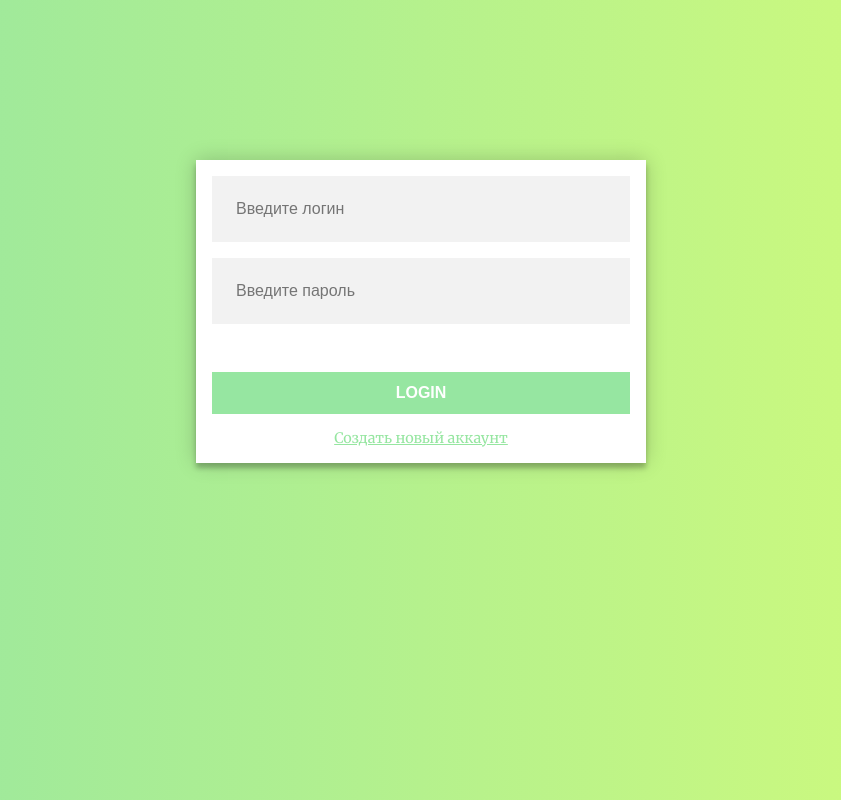
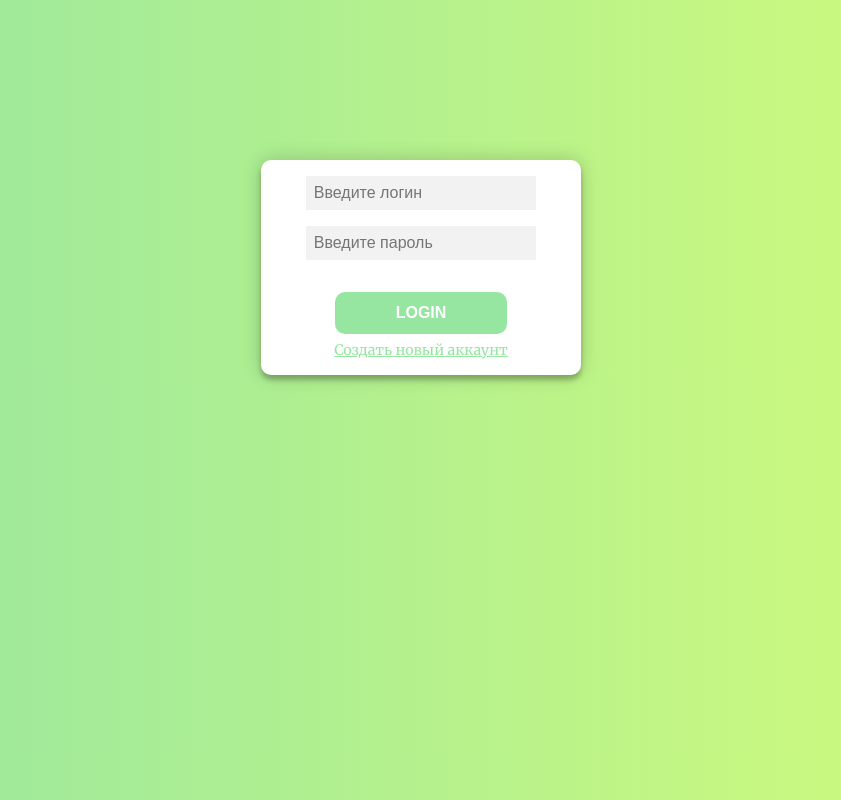
Before and after one commit to daswer123/autoRec, a website built with Parcel: page src/index.html in a window 1280 px wide. Shown: the whole page, without its empty margins (219-1060 px from the left). Built offline with nearby package versions, Linux system fonts and the light colour scheme.

Commit message:
Auth update

```diff
--- a/src/scss/base.scss
+++ b/src/scss/base.scss
@@ -16,7 +16,7 @@ body {
 }
 
 .container {
-  max-width: 450px;
+  max-width: 320px;
   margin: 0 auto;
 
   // margin-top: 5rem;
--- a/src/scss/components/auth.scss
+++ b/src/scss/components/auth.scss
@@ -1,28 +1,36 @@
 .auth {
   margin-top: 20rem;
+
+  border-radius: 10px;
+
+  display: flex;
+  flex-direction: column;
 
   box-shadow: 0 0 20px 0 rgba(0, 0, 0, 0.2), 0 5px 5px 0 rgba(0, 0, 0, 0.24);
   background-color: white;
 
   padding: 2rem;
 
+  align-items: center;
+
   &__input {
     outline: 0;
     border: 0;
     background: #f2f2f2;
-    width: 100%;
+    width: 80%;
 
     margin-bottom: 2rem;
-    padding: 3rem;
+    padding: 1rem;
     font-size: 2rem;
   }
 
   &__btn {
-    margin-top: 4rem;
+    margin-top: 2rem;
     text-transform: uppercase;
     outline: 0;
-    width: 100%;
+    width: 60%;
     background: $green-light;
+    border-radius: 10px;
 
     border: 0;
     padding: 1.5rem;
@@ -32,7 +40,7 @@
     transition: all 0.3 ease;
     cursor: pointer;
 
-    margin-bottom: 2rem;
+    margin-bottom: 1rem;
 
     &:hover,
     &:focus {
```
